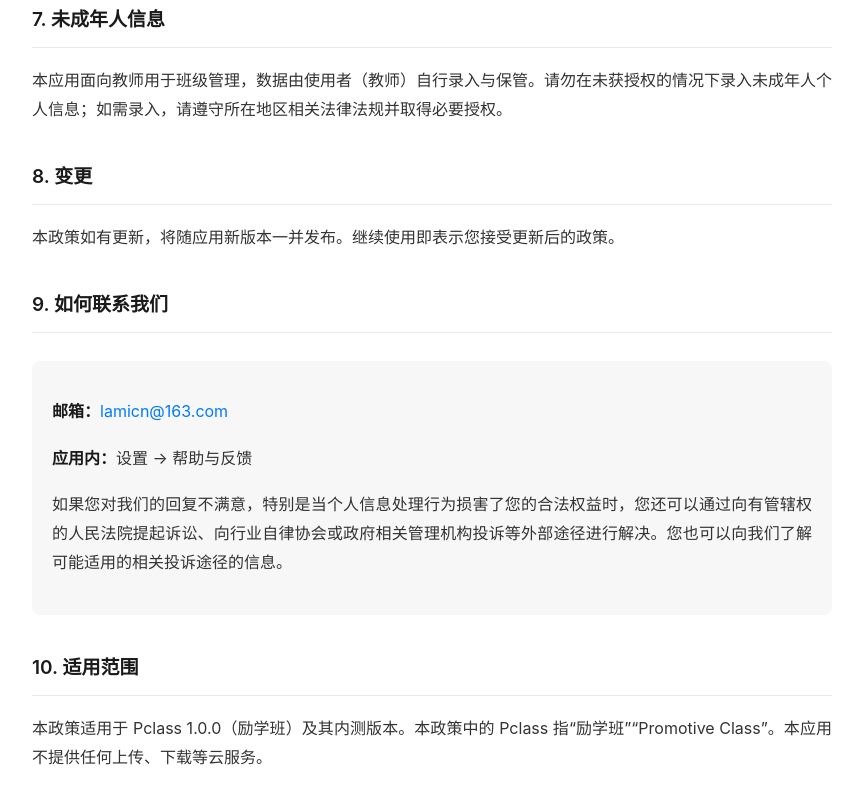
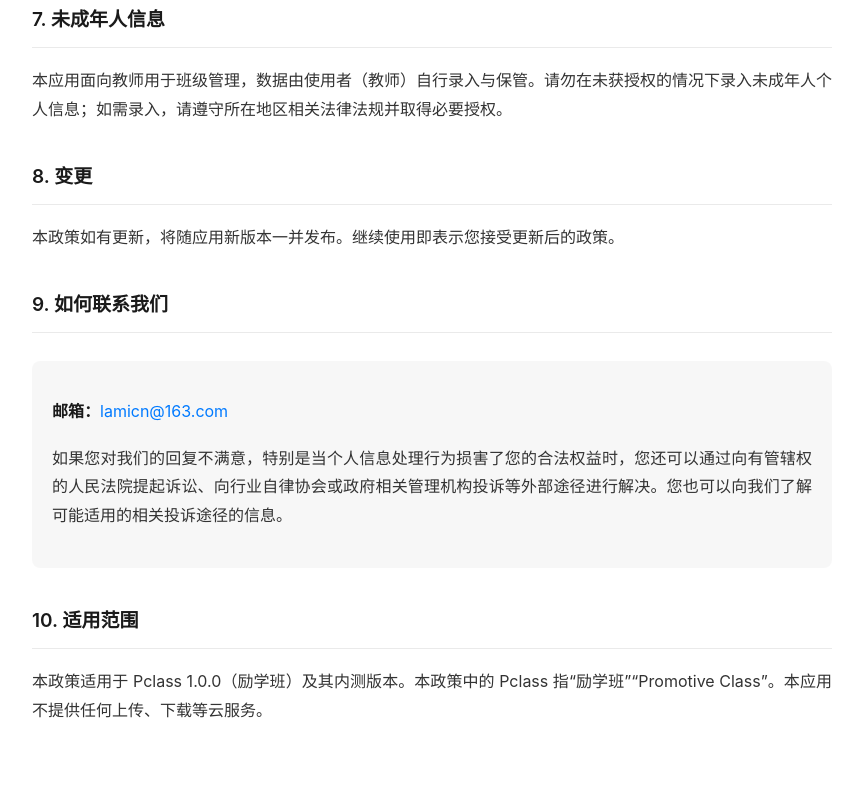
Before and after one commit to lamioIsNew/lamioIsNew.github.io, a plain HTML site: page PclassUserPrivacyPolicy.html in a window 1280 px wide. Shown: the part 2513-3316 px from the top of the page, without its empty margins (208-1071 px from the left). After the commit the page ends 3288 px from the top, so only its background shows below. Drawn offline with Linux system fonts and the light colour scheme.

Commit message:
Update PclassUserPrivacyPolicy.html

```diff
--- a/PclassUserPrivacyPolicy.html
+++ b/PclassUserPrivacyPolicy.html
@@ -190,7 +190,7 @@
     <h2>9. 如何联系我们</h2>
     <div class="contact-section">
         <p><strong>邮箱：</strong><a href="mailto:lamicn@163.com">lamicn@163.com</a></p>
-        <p><strong>应用内：</strong>设置 → 帮助与反馈</p>
+        <p></p>
         <p>如果您对我们的回复不满意，特别是当个人信息处理行为损害了您的合法权益时，您还可以通过向有管辖权的人民法院提起诉讼、向行业自律协会或政府相关管理机构投诉等外部途径进行解决。您也可以向我们了解可能适用的相关投诉途径的信息。</p>
     </div>
 
```
